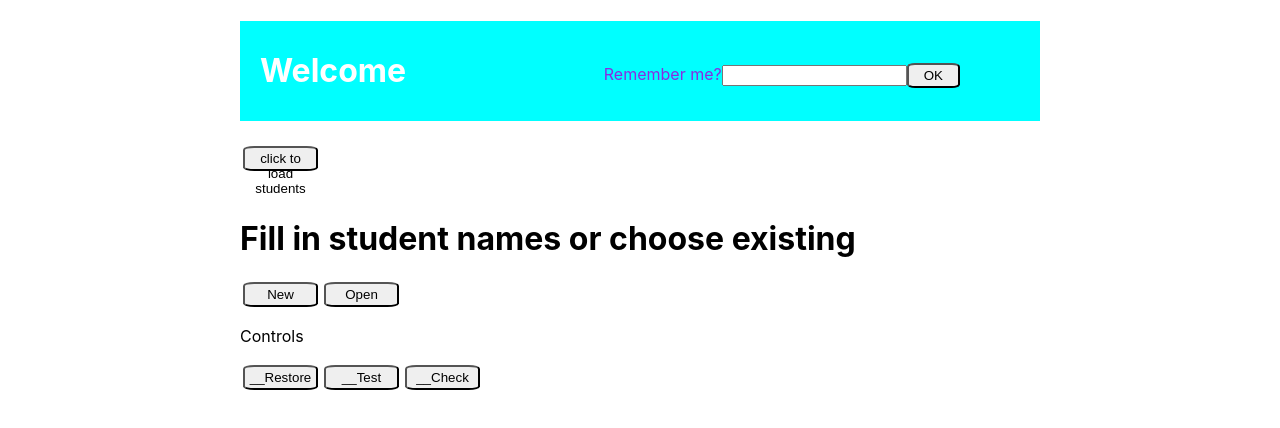
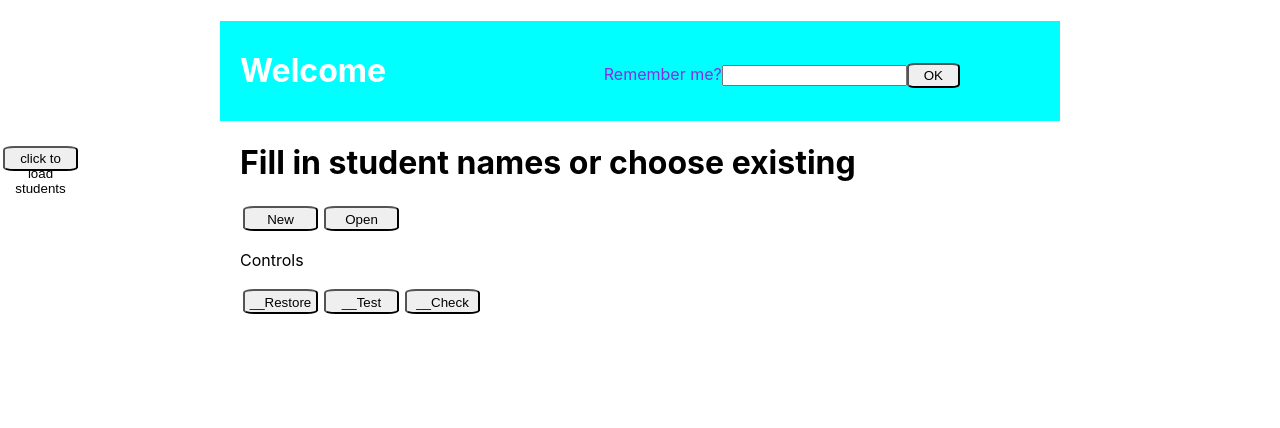
Before and after one commit to kn-nalbantov/student-book, a React (Create React App) app: page / in a window 1280 px wide. Shown: the top 428 px of the page. Built offline with nearby package versions, Linux system fonts and the light colour scheme.

Commit message:
added temp styling for SideBar component

```diff
--- a/src/App.css
+++ b/src/App.css
@@ -2,7 +2,7 @@ html {
   font-family: sans-serif;
 }
 
-body {
+header, main, footer {
   margin: 0 auto;
   max-width: 800px;
 }
@@ -87,3 +87,7 @@ button {
   user-select: all;
   visibility: visible;
 }
+
+.side-bar {
+  float: left;
+}
```
